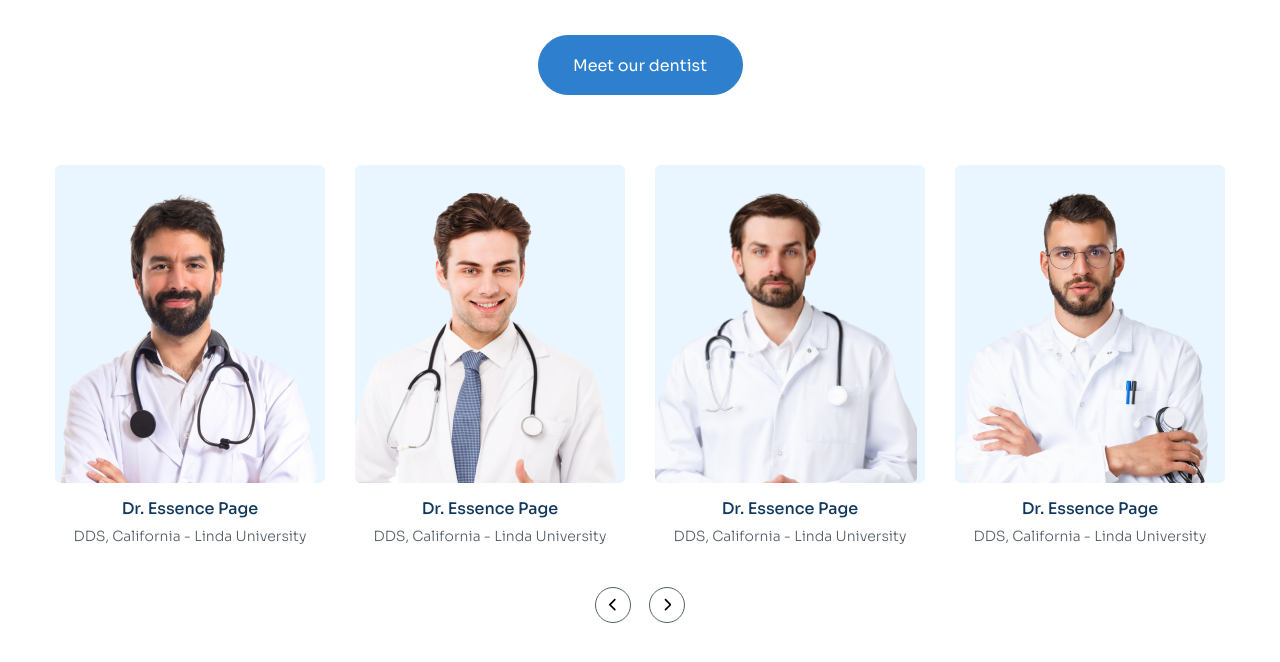
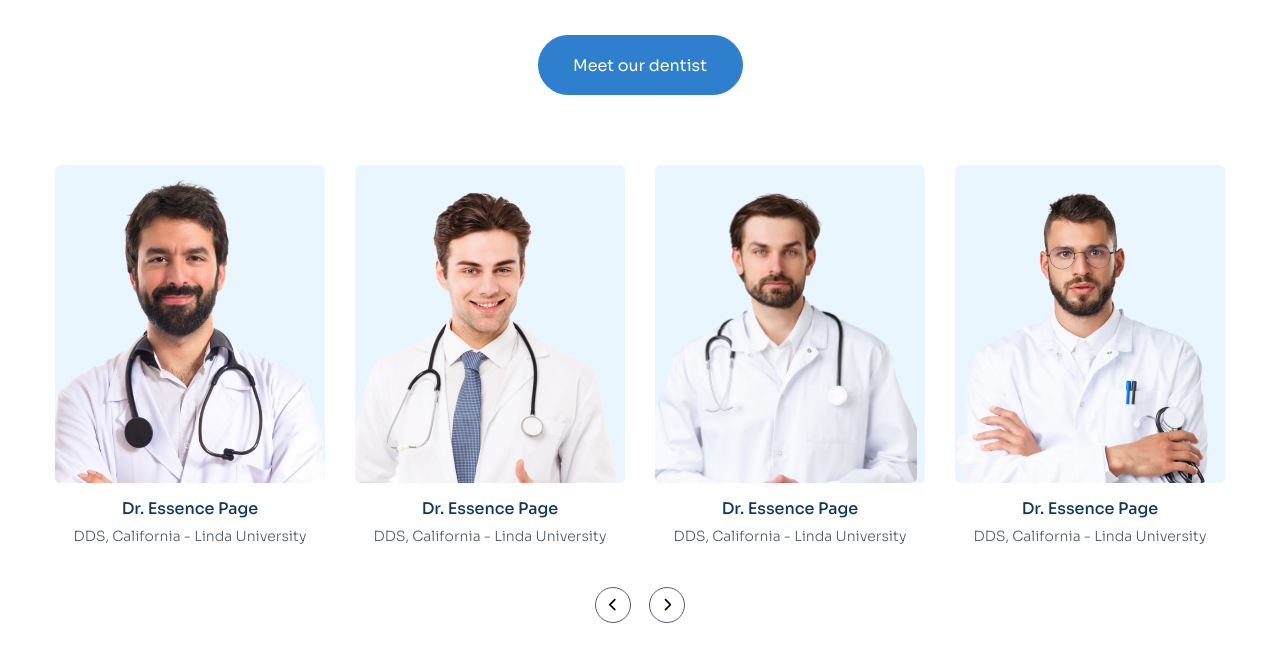
Before and after one commit to tanthinhvnex/f8-htmlcss-03, a plain HTML site: page index.html in a window 1280 px wide. In both pictures the pointer is over the picture 186 px from the left and 3961 px from the top of the page. Shown: the part 3623-4285 px from the top of the page. Drawn offline with Linux system fonts and the light colour scheme.

Commit message:
member 2

```diff
--- a/assets/css/styles.css
+++ b/assets/css/styles.css
@@ -463,12 +463,19 @@ a {
     grid-template-columns: repeat(4, 1fr);
     column-gap: 30px;
 }
+.member-item:hover .member-item__thumb {
+    transform: scale(1.1);
+}
+
 .member-item__img-bg {
+    /* Để khi phóng to không bị tràn */
+    overflow: hidden;
     position: relative;
     border-radius: 6px;
     background: #eaf6ff;
     width: 270px;
     height: 318px;
+    transition: 0.25s;
 }
 
 .member-item__thumb {
```
